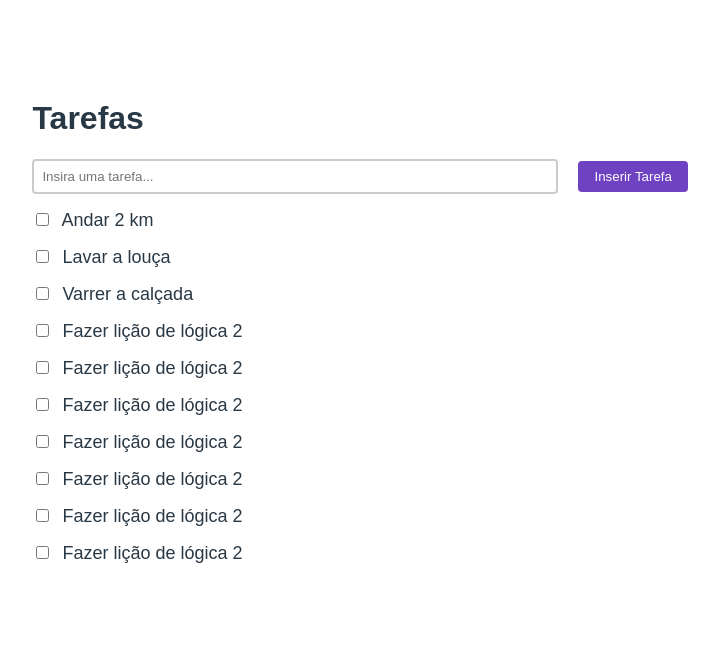
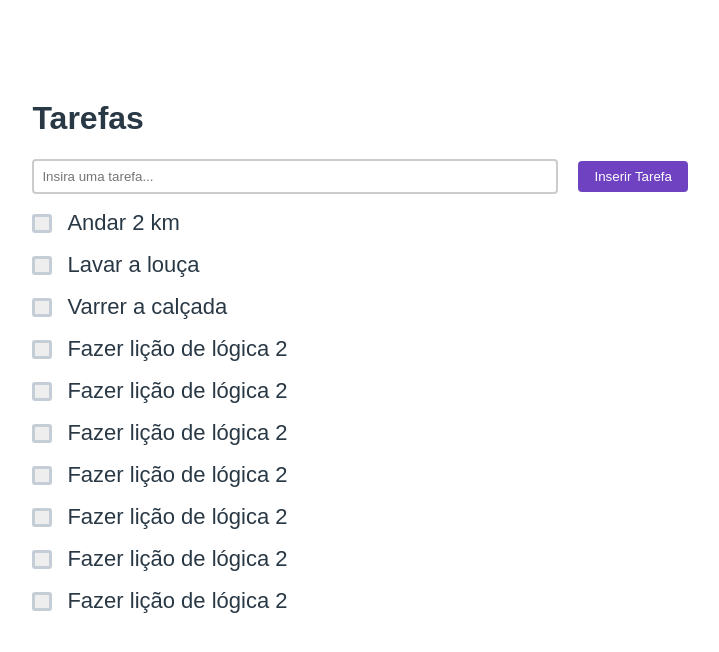
Before and after one commit to Andre-06/quicklist, a Django app: template checklist/templates/checklist.html in a window 1280 px wide. Shown: the part 49-701 px from the top of the page, without its empty margins (102-821 px from the left). Run offline with Django 4.2, Linux system fonts and the light colour scheme; the template is opened without the code that fills it: values that come from a table or form of the project are taken from there, others are empty; data comes from the database, SQL or seed files in the repository.

Commit message:
correções CSS

```diff
--- a/checklist/templates/checklist.html
+++ b/checklist/templates/checklist.html
@@ -27,20 +27,25 @@
         <input type="text" name="descricao" placeholder="Insira uma tarefa...">
         <button class="btn" type="submit">Inserir Tarefa</button>
       </form>
+      <ul>
       {% for tarefa in lista %}
-        <ul>
             <li>
-                <label>
-                    {% if tarefa.concluida == 1 %}
-                        <input class="checkbox" type="checkbox" checked>
-                    {% else %}
+                {% if tarefa.concluida == 1 %}
+                    <label class="container-checkbox">
+                        <input class="checkbox" type="checkbox" checked="checked">
+                        <span class="checkmark"></span>
+                        <span class="text" type="text">{{tarefa.descricao}}</span>
+                    </label>
+                {%   else %}
+                    <label class="container-checkbox">
                         <input class="checkbox" type="checkbox">
-                    {% endif %}
-                    {{tarefa.descricao}}
-                </label>
+                        <span class="checkmark"></span>
+                        <span class="text" type="text">{{tarefa.descricao}}</span>
+                    </label>
+                {% endif %}
             </li>
+        {% endfor %}
         </ul>
-        {% endfor %}
-    </div>
+    </divz>
   </body>
 </html>
--- a/templates/static/checklist/css/your_lists.css
+++ b/templates/static/checklist/css/your_lists.css
@@ -64,13 +64,74 @@ body {
     width: 90%;
   }
 
-  .checkbox {
-    margin-right: 8px;
-    border-radius: 3px;
-    border: 2px solid #ccc;
-  }
+/* Customize the label (the container) */
+.container-checkbox {
+  display: block;
+  position: relative;
+  padding-left: 35px;
+  margin-bottom: 12px;
+  cursor: pointer;
+  font-size: 22px;
 
-  .checkbox :checked {
-    border-color: #6558f5;
-    background-color: #6558f5;
-  }
+}
+
+/* Hide the browser's default checkbox */
+.container-checkbox input {
+  position: absolute;
+  opacity: 0;
+  cursor: pointer;
+  height: 0;
+  width: 0;
+}
+
+/* Create a custom checkbox */
+.checkmark {
+  position: absolute;
+  top: 3.8px;
+  left: 0;
+  height: 13.20px;
+  width: 13.20px;
+  background-color: #eee;
+  border-radius: 15%;
+  border: 3px solid #c5ced6;
+}
+
+/* On mouse-over, add a grey background color */
+.container-checkbox:hover input ~ .checkmark {
+  background-color: #ccc;
+}
+
+/* When the checkbox is checked, add a blue background */
+.container-checkbox input:checked ~ .checkmark {
+  background-color: #6558f5;
+  border: none;
+  height: 16.8px;
+  width: 16.8px;
+}
+
+/* Create the checkmark/indicator (hidden when not checked) */
+.checkmark:after {
+  content: "";
+  position: absolute;
+  display: none;
+}
+
+/* Show the checkmark when checked */
+.container-checkbox input:checked ~ .checkmark:after {
+  display: block;
+}
+
+/* Style the checkmark/indicator */
+.container-checkbox .checkmark:after {
+  left: 6px;
+  top: 2px;
+  width: 4px;
+  height: 8px;
+  font-size: 2px;
+  border: solid #c5ced6;
+  border-width: 0 3px 3px 0;
+  border-radius: 20%;
+  -webkit-transform: rotate(45deg);
+  -ms-transform: rotate(45deg);
+  transform: rotate(45deg);
+}
```
